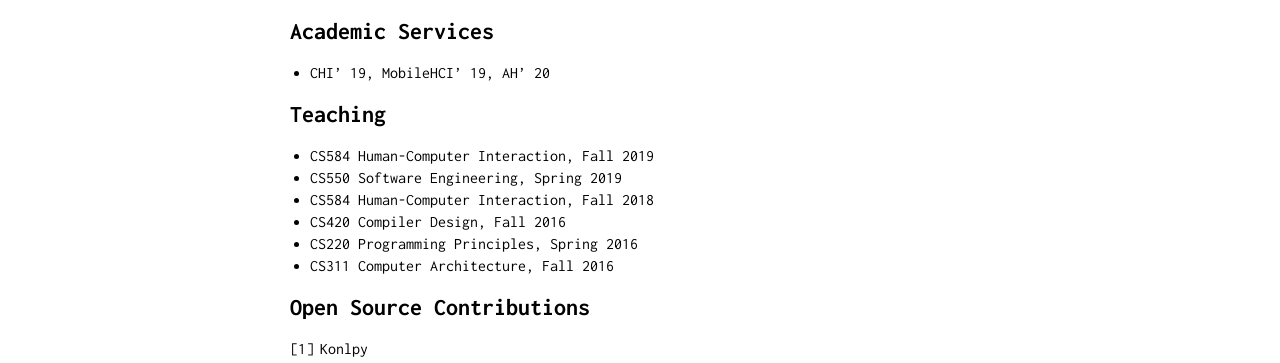
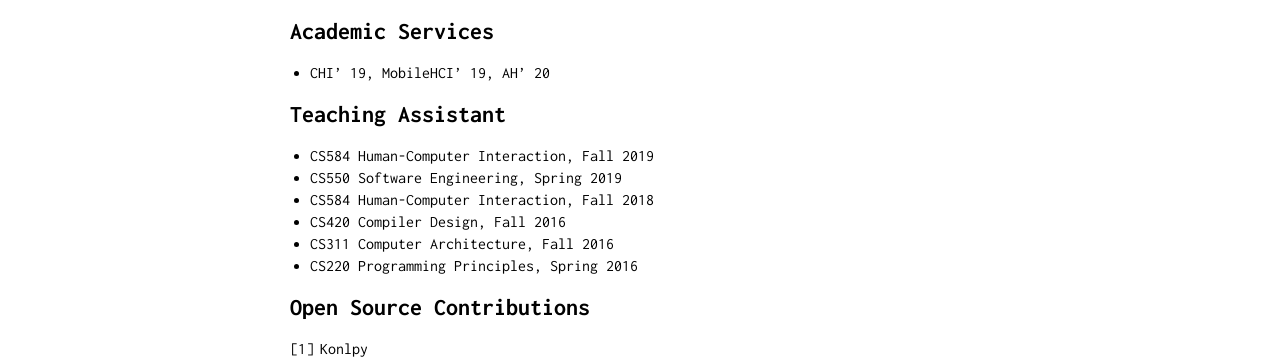
Before and after one commit to pinetree408/pinetree408.github.io, a Jekyll site: the page built from index.md, in a window 1280 px wide. Shown: the part 1152-1515 px from the top of the page. Built offline with Jekyll 4.4.1, drawn with Linux system fonts in a browser that asks for light colours.

Commit message:
Update section title

```diff
--- a/index.md
+++ b/index.md
@@ -64,14 +64,14 @@ Human-Computer Interaction, Touch Interface, Laptop-based Interaction, Voice Use
 - CHI’ 19, MobileHCI’ 19, AH' 20
 
 
-## Teaching
+## Teaching Assistant
 
 - CS584 Human-Computer Interaction, Fall 2019
 - CS550 Software Engineering, Spring 2019
 - CS584 Human-Computer Interaction, Fall 2018
 - CS420 Compiler Design, Fall 2016
+- CS311 Computer Architecture, Fall 2016
 - CS220 Programming Principles, Spring 2016
-- CS311 Computer Architecture, Fall 2016
 
 
 ## Open Source Contributions
```
